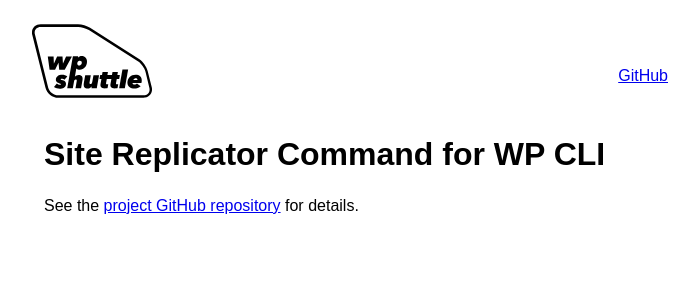
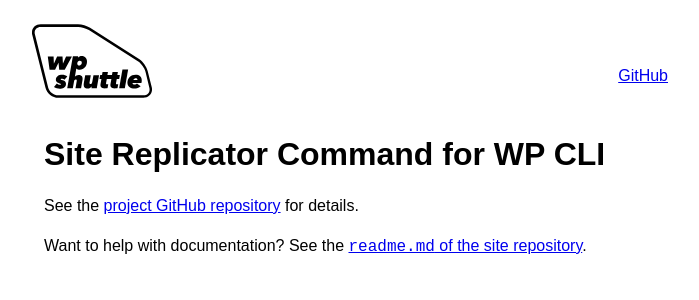
Before and after one commit to wpsh/wpsh.org, a Jekyll site: the page built from docs/wp-cli-replicator.md, in a window 1280 px wide. Shown: the top 300 px of the page, without its empty margins (284-983 px from the left). Built offline with Jekyll 4.4.1, drawn with Linux system fonts in a browser that asks for light colours.

Commit message:
Add a site-wide footer instead

```diff
--- a/docs/_layouts/default.html
+++ b/docs/_layouts/default.html
@@ -25,6 +25,12 @@
 		<div id="content">
 			{{ content }}
 		</div>
+
+		<div id="footer">
+			<p>
+				Want to help with documentation? See the <a href="https://github.com/wpsh/wpsh.org"><code>readme.md</code> of the site repository</a>.
+			</p>
+		</div>
 	</div>
 </body>
 </html>
```
Also changed, not shown: docs/index.md (+0 -4 lines).
